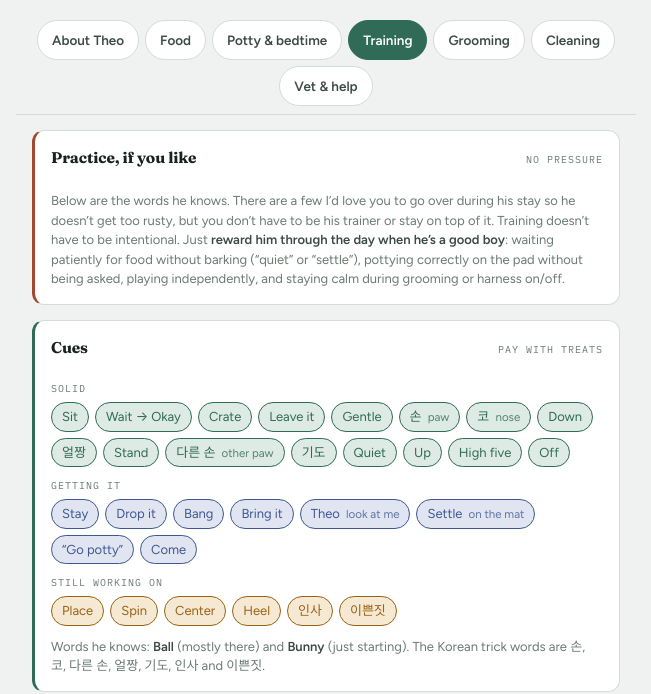
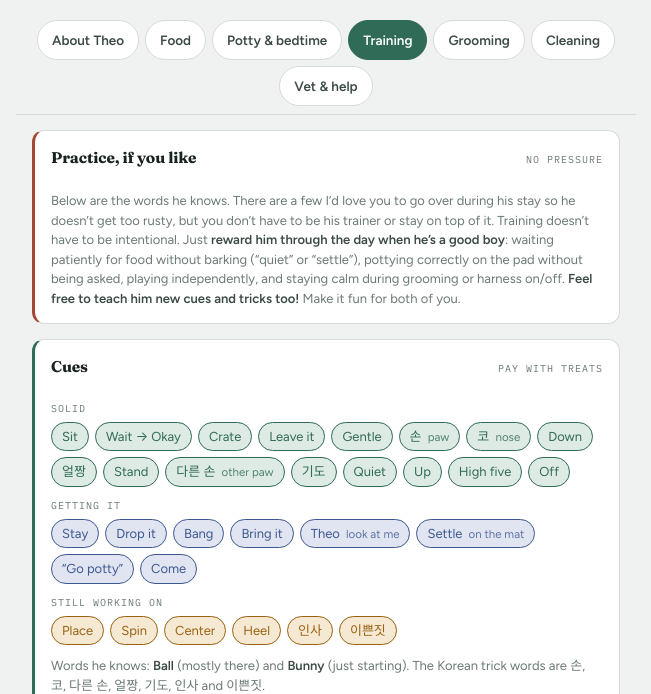
Before and after one commit to jkodeine/Theo-overnight, a plain HTML site: page index.html in a window 1280 px wide. Both pictures are taken after a click on the tab "Training". Shown: the part 106-800 px from the top of the page, without its empty margins (314-965 px from the left). Drawn offline with Linux system fonts and the light colour scheme.

Commit message:
Update guide: training intro
Co-Authored-By: Claude Sonnet 5.5 <noreply@anthropic.com>
Claude-Session: https://claude.ai/code/session_01J6DWpU4WRe5kikYdswCmvv

```diff
--- a/index.html
+++ b/index.html
@@ -279,7 +279,7 @@ a{color:var(--green);font-weight:600}
   <div class="card heads">
     <div class="chead"><h2>Practice, if you like</h2><span class="tagline">no pressure</span></div>
     <div class="body">
-      <p class="note" style="margin:0">Below are the words he knows. There are a few I&rsquo;d love you to go over during his stay so he doesn&rsquo;t get too rusty, but you don&rsquo;t have to be his trainer or stay on top of it. Training doesn&rsquo;t have to be intentional. Just <strong>reward him through the day when he&rsquo;s a good boy</strong>: waiting patiently for food without barking (&ldquo;quiet&rdquo; or &ldquo;settle&rdquo;), pottying correctly on the pad without being asked, playing independently, and staying calm during grooming or harness on/off.</p>
+      <p class="note" style="margin:0">Below are the words he knows. There are a few I&rsquo;d love you to go over during his stay so he doesn&rsquo;t get too rusty, but you don&rsquo;t have to be his trainer or stay on top of it. Training doesn&rsquo;t have to be intentional. Just <strong>reward him through the day when he&rsquo;s a good boy</strong>: waiting patiently for food without barking (&ldquo;quiet&rdquo; or &ldquo;settle&rdquo;), pottying correctly on the pad without being asked, playing independently, and staying calm during grooming or harness on/off. <strong>Feel free to teach him new cues and tricks too!</strong> Make it fun for both of you.</p>
     </div>
   </div>
 
```
